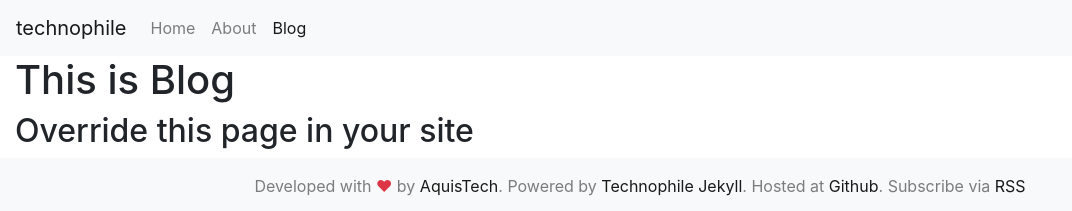
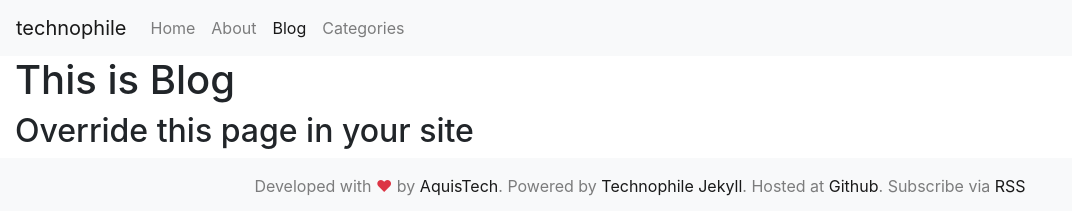
Before and after one commit to AquisTech/technophile-jekyll-theme, a Jekyll site: the page built from pages/blog.html, in a window 1280 px wide. Shown: the top 211 px of the page, without its empty margins (0-1072 px from the left). Built offline with Jekyll 4.4.1, drawn with Linux system fonts in a browser that asks for light colours.

Commit message:
Organize pages in pages directory

```diff
--- a/_config.yml
+++ b/_config.yml
@@ -2,23 +2,30 @@
 defaults:
   - scope:
       path: ''
-      type: 'categories'
+      type: categories
     values:
-      layout: 'category'
+      layout: category
   - scope:
       path: ''
-      type: 'posts'
+      type: posts
     values:
-      layout: 'post'
+      layout: post
+      permalink: /blog/:categories/:slug
+      categories: ''
+      slug: ''
+      tags: ''
   - scope:
-      path: ''
-      type: 'pages'
+      path: pages
+      type: pages
     values:
-      layout: 'page'
+      layout: page
   - scope:
       path: ''
     values:
-      layout: 'default'
+      layout: default
+collections:
+  categories:
+    output: true
 plugins:
   - jekyll-feed
   - jekyll-sitemap
--- a/about.html
+++ b/pages/about.html
@@ -1,5 +1,6 @@
 ---
 title: About
+permalink: about
 ---
 <h1>This is {{ page.title }}</h1>
 <h2>Override this page in your site</h2>
--- a/categories.html
+++ b/pages/blog.html
@@ -1,5 +1,6 @@
 ---
-title: Categories
+title: Blog
+permalink: blog
 ---
 <h1>This is {{ page.title }}</h1>
 <h2>Override this page in your site</h2>
--- a/blog.html
+++ b/pages/categories.html
@@ -1,5 +1,6 @@
 ---
-title: Blog
+title: Categories
+permalink: categories
 ---
 <h1>This is {{ page.title }}</h1>
 <h2>Override this page in your site</h2>
```
Also changed, not shown: _data/navigation.yml (+4 -4 lines), 1 other file.
